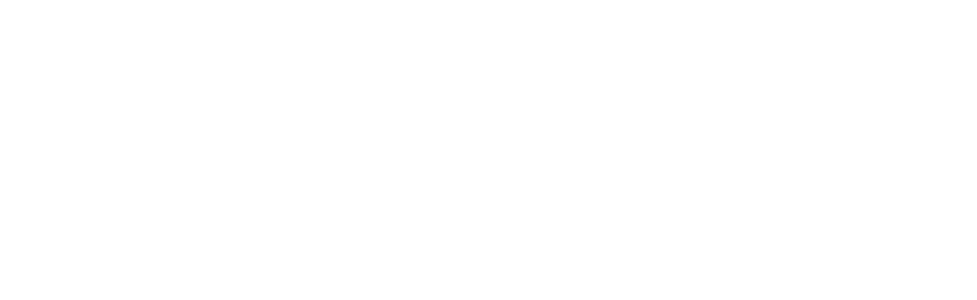
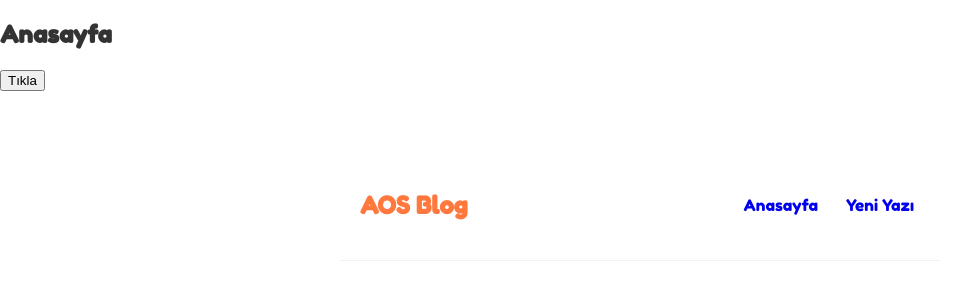
Before and after one commit to alikarakoc/temel-react-app, a JavaScript app: page / in a window 1280 px wide. Shown: the top 300 px of the page, without its empty margins (0-977 px from the left). Built offline with nearby package versions, Linux system fonts and the light colour scheme; the HTML template or start-up script is replaced by a standard one.

Commit message:
click event handler

```diff
--- a/src/App.js
+++ b/src/App.js
@@ -1,8 +1,12 @@
+import Navbar from './Navbar'
+import Home from './Home'
 
 function App() {
   return (
     <div className="App">
+      <Home />
       <div className="content">
+        <Navbar />
       </div>
     </div>
   );
--- /dev/null
+++ b/src/Home.js
@@ -0,0 +1,23 @@
+const Home = () => {
+
+    const handleClick = () => {
+        console.log('Merhaba');
+    }
+
+    const handleClick2 = (isim) => {
+        console.log(isim);
+    }
+
+    const handleClick3 = (isim, e) => {
+        console.log(isim, e.target);
+    }
+
+    return (
+        <div>
+            <h2>Anasayfa</h2>
+            <button onClick={(e) => handleClick3('Ali', e)}>Tıkla</button>
+        </div>
+    );
+}
+
+export default Home;
--- /dev/null
+++ b/src/Navbar.js
@@ -0,0 +1,12 @@
+const Navbar = () => {
+    return (
+        <nav className="navbar">
+            <h1>AOS Blog</h1>
+            <div className="links">
+                <a href="/">Anasayfa</a>
+                <a href="/create">Yeni Yazı</a>
+            </div>
+        </nav>
+    );
+}
+export default Navbar;
--- a/src/index.css
+++ b/src/index.css
@@ -1,13 +1,36 @@
+@import url('https://fonts.googleapis.com/css2?family=Fredoka+One&family=Inter&display=swap');
 body {
-  margin: 0;
-  font-family: -apple-system, BlinkMacSystemFont, 'Segoe UI', 'Roboto', 'Oxygen',
-    'Ubuntu', 'Cantarell', 'Fira Sans', 'Droid Sans', 'Helvetica Neue',
-    sans-serif;
-  -webkit-font-smoothing: antialiased;
-  -moz-osx-font-smoothing: grayscale;
+    margin: 0;
+    font-family: 'Fredoka One', cursive;
+    color: #333;
 }
 
-code {
-  font-family: source-code-pro, Menlo, Monaco, Consolas, 'Courier New',
-    monospace;
+.navbar {
+    padding: 20px;
+    display: flex;
+    align-items: center;
+    max-width: 800px;
+    margin: 0 auto;
+    border-bottom: 1px solid #f2f2f2;
 }
+
+.navbar h1{
+    color: #ff793f;
+}
+.navbar .links{
+    margin-left: auto;
+}
+.navbar a {
+    margin-left: 16px;
+    text-decoration: none;
+    padding: 6px;
+}
+.navbar a:hover{
+    color:#ff793f;
+}
+
+.content{
+    max-width: 600px;
+    margin: 40px auto;
+    padding: 20px;
+}
```
